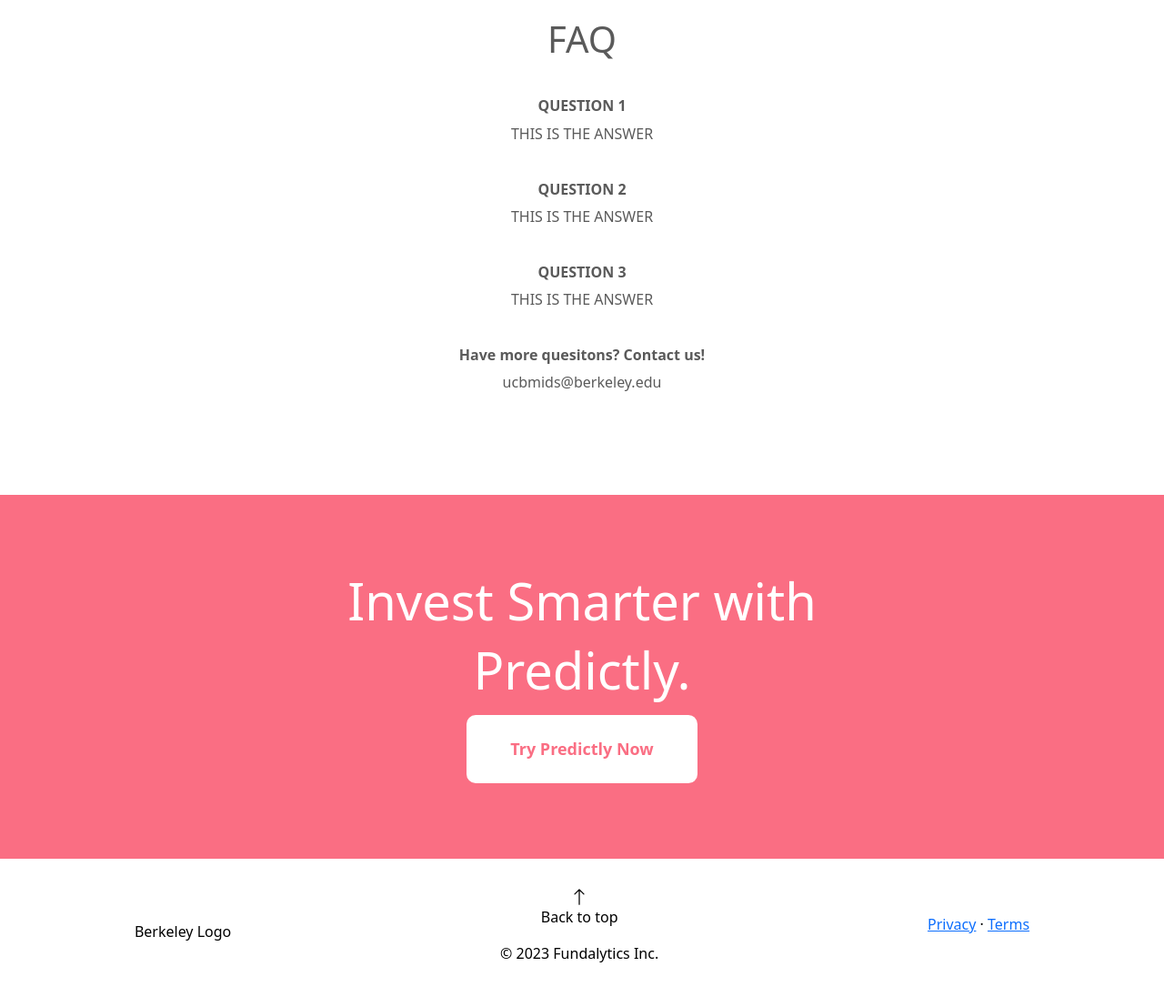
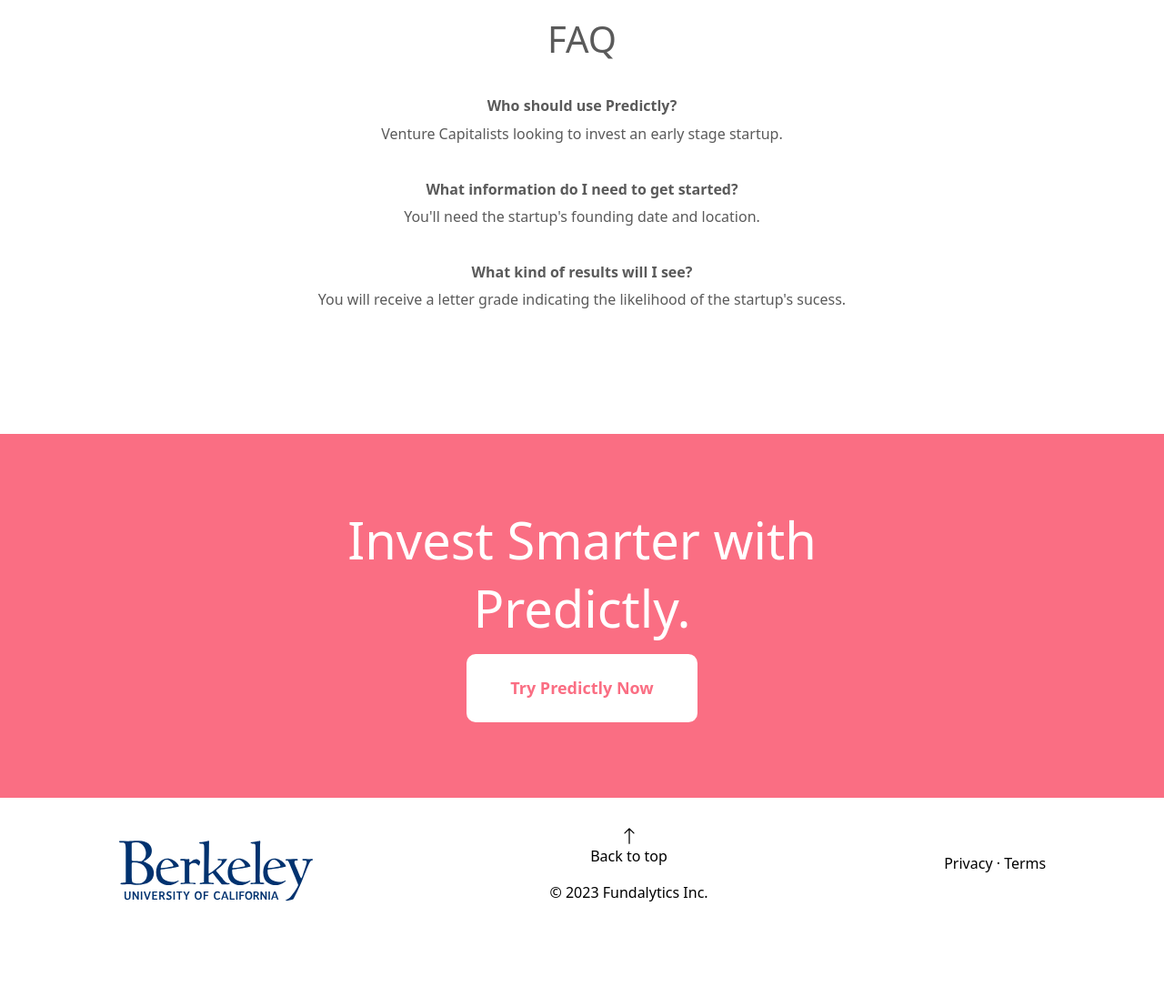
Before and after one commit to UC-Berkeley-I-School/UC-Berkeley-I-School.github.io, a plain HTML site: page index.html in a window 1280 px wide. Shown: the part 2760-3856 px from the top of the page at 91% size. After the commit the page ends 3797 px from the top, so only its background shows below. Drawn offline with nearby package versions, Linux system fonts and the light colour scheme.

Commit message:
animation

```diff
--- a/index.html
+++ b/index.html
@@ -109,7 +109,7 @@
             <br>
           </div>
           <div class="col-md-5">
-            <img class="feature-image" src="./Images/pipeline - prod_pipeline.svg" alt="My Image">
+            <object class="animated" type="image/svg+xml" data="./Images/Pipeline-Animation.svg"></object>
           </div>
         </div>
       </div>
@@ -170,17 +170,15 @@
       <div>
         <h1 class="meeting-header">FAQ</h1>
         <div class="faq-container">
-          <h6>QUESTION 1</h6>
-          <p>THIS IS THE ANSWER</p>
+          <h6>Who should use Predictly?</h6>
+          <p>Venture Capitalists looking to invest an early stage startup.</p>
           <br>
-          <h6>QUESTION 2</h6>
-          <p>THIS IS THE ANSWER</p>
+          <h6>What information do I need to get started?</h6>
+          <p>You'll need the startup's founding date and location.</p>
           <br>
-          <h6>QUESTION 3</h6>
-          <p>THIS IS THE ANSWER</p>
+          <h6>What kind of results will I see?</h6>
+          <p>You will receive a letter grade indicating the likelihood of the startup's sucess.</p>
           <br>
-          <h6>Have more quesitons? Contact us!</h6>
-          <p>ucbmids@berkeley.edu</p>
           <br>
           <br>
           <br>
@@ -199,7 +197,7 @@
       <!-- FOOTER -->
       <footer>
         <div>
-          Berkeley Logo
+          <img src="./Images/berkeley-university-seeklogo.com.svg" alt="My Image">
         </div>
         <div>
           <!-- <p><a href="#">^</a></p> -->
@@ -210,7 +208,8 @@
           <p>&copy; 2023 Fundalytics Inc.</p>
         </div>
         <div>
-          <p><a href="#">Privacy</a> &middot; <a href="#">Terms</a></p>
+          <!-- <p><a href="#">Privacy</a> &middot; <a href="#">Terms</a></p> -->
+          <p>Privacy &middot; Terms</p>
         </div>
       </footer>
     </main>
--- a/styles/styles.css
+++ b/styles/styles.css
@@ -165,3 +165,8 @@ footer {
     color: #FA6E83;
     cursor: pointer;
 }
+
+object.animated{
+    width: 800px;
+    height: 400px;
+  }
```
Also changed, not shown: Images/Pipeline-Animation.svg (added), Images/Pipeline.gif (added), Images/berkeley-university-seeklogo.com.svg (added), 1 other file.
